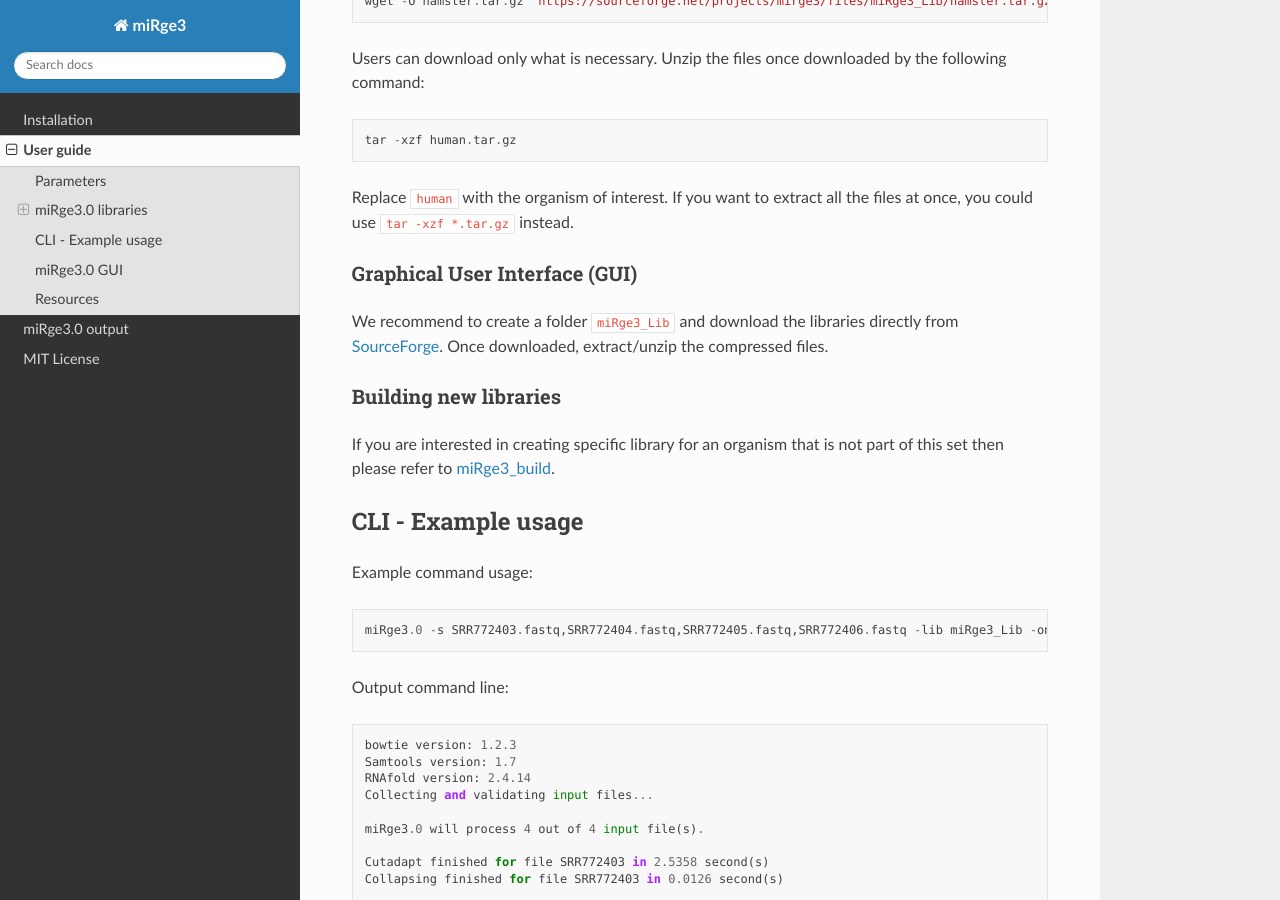
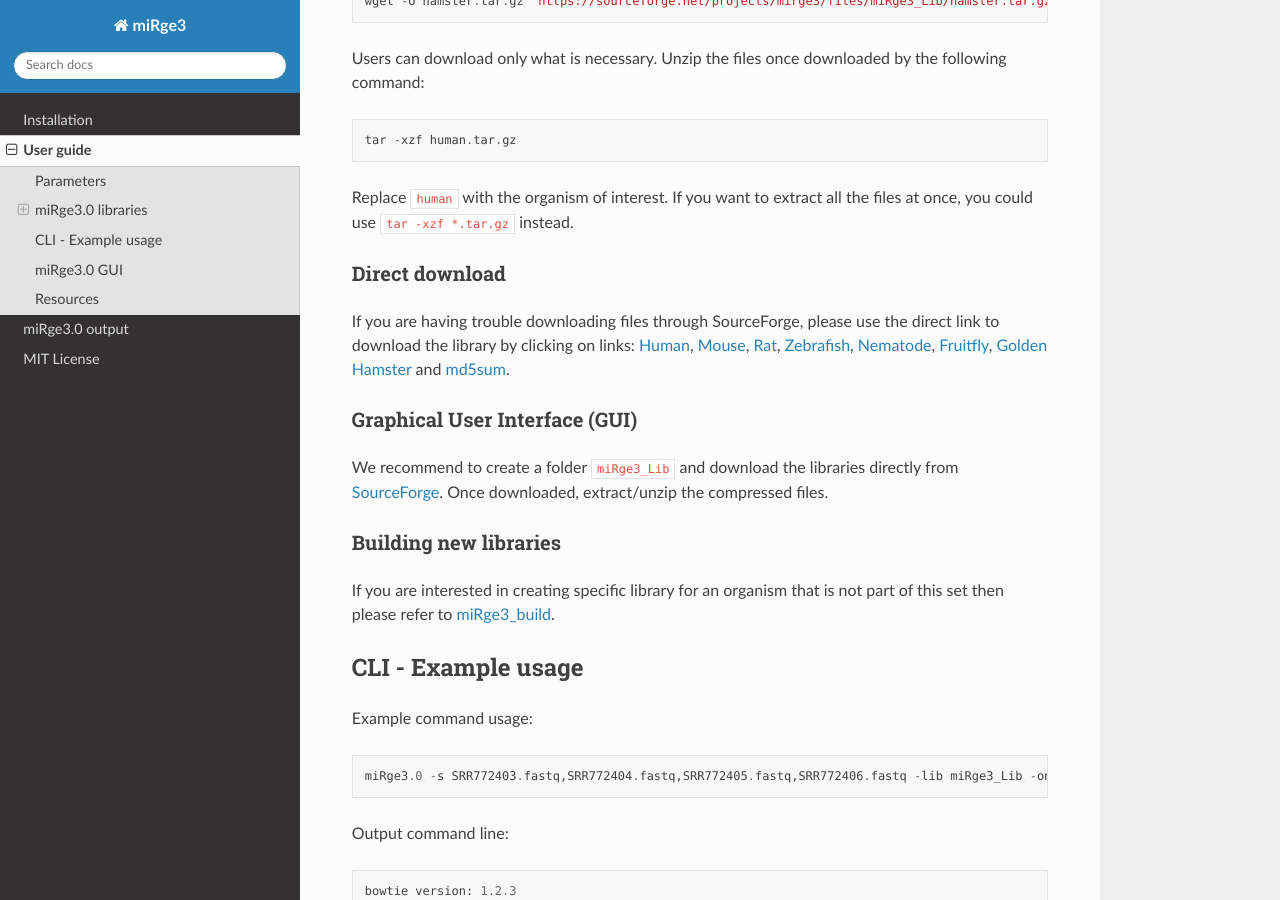
Before and after one commit to mhalushka/miRge3.0, a Sphinx documentation site: the page built from docs/source/quick_start.md, in a window 1280 px wide and 900 px high, scrolled down 1694 px. Built offline with Sphinx 7.4.7 and the Read the Docs theme 2.0.0, drawn with Linux system fonts in a browser that asks for light colours.

Commit message:
Update quick_start.md

````diff
--- a/docs/source/quick_start.md
+++ b/docs/source/quick_start.md
@@ -86,6 +86,10 @@ tar -xzf human.tar.gz
 ```
 Replace `human` with the organism of interest. If you want to extract all the files at once, you could use `tar -xzf *.tar.gz` instead.
 
+### Direct download
+If you are having trouble downloading files through SourceForge, please use the direct link to download the library by clicking on links:
+[Human](https://livejohnshopkins-my.sharepoint.com/:u:/g/personal/mhalush1_jh_edu/Ebg7OW0AECpEnlI1kRo79h4BFFJZDADdGPXtxvBS2B8nig?e=9RbZtW), [Mouse](https://livejohnshopkins-my.sharepoint.com/:u:/g/personal/mhalush1_jh_edu/EZ1febmmsDNIi1hYXQ1t1-IB-gYnIqc3et9kxhFfCx9fSw?e=AxHhcB), [Rat](https://livejohnshopkins-my.sharepoint.com/:u:/g/personal/mhalush1_jh_edu/EVS8LiTpr2tKnMyVPPvEzJABkAVRoH2LTSdtYNyl15oOqA?e=7uuRI3), [Zebrafish](https://livejohnshopkins-my.sharepoint.com/:u:/g/personal/mhalush1_jh_edu/EXr64OP2uVNKo0Xf8J9wW9UBhc-nm4RZJYgqt5xSC9VOgQ?e=r19IL0), [Nematode](https://livejohnshopkins-my.sharepoint.com/:u:/g/personal/mhalush1_jh_edu/EUdmz6-PGb9Omy8rJt_zemUBqeIj_T_qGTPKE5wI8o6NRw?e=ets81v), [Fruitfly](https://livejohnshopkins-my.sharepoint.com/:u:/g/personal/mhalush1_jh_edu/EfCYTKoxYfpKoUEl2iHC8FwBE8b3IOS4ArjMKQhUWH5Ujw?e=xhJxQH), [Golden Hamster](https://livejohnshopkins-my.sharepoint.com/:u:/g/personal/mhalush1_jh_edu/EebwPHactwVOvw_g5aF1Dq0Bs6fmCNY20fuwSdPRz8IffQ?e=s8dm57) and [md5sum](https://livejohnshopkins-my.sharepoint.com/:t:/g/personal/mhalush1_jh_edu/EYldaS2diKZHizgibs_tAhIBklxKLmAw3CyphSrP7suh5A?e=qF6Ux0).
+
 ### Graphical User Interface (GUI)
 We recommend to create a folder `miRge3_Lib` and download the libraries directly from [SourceForge](https://sourceforge.net/projects/mirge3/files/miRge3_Lib/). Once downloaded, extract/unzip the compressed files.
 
````
